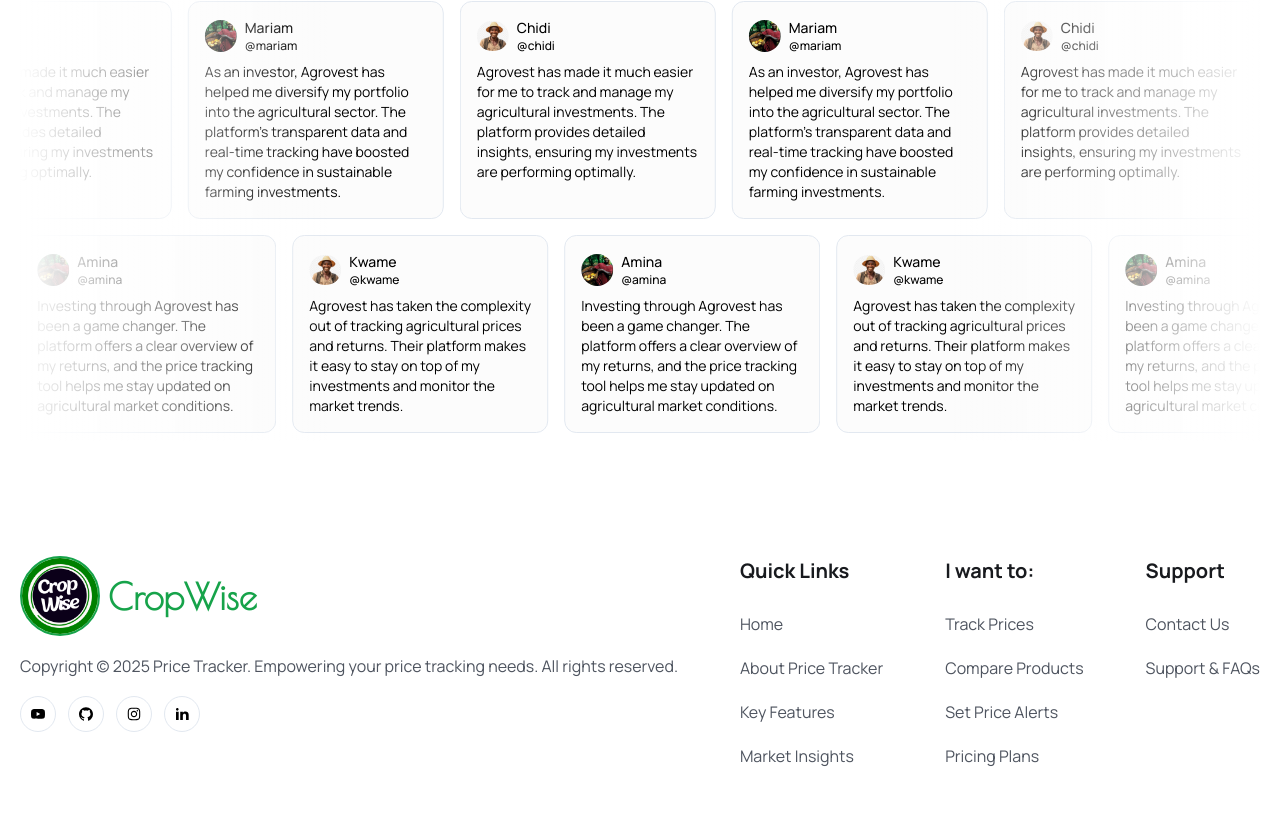
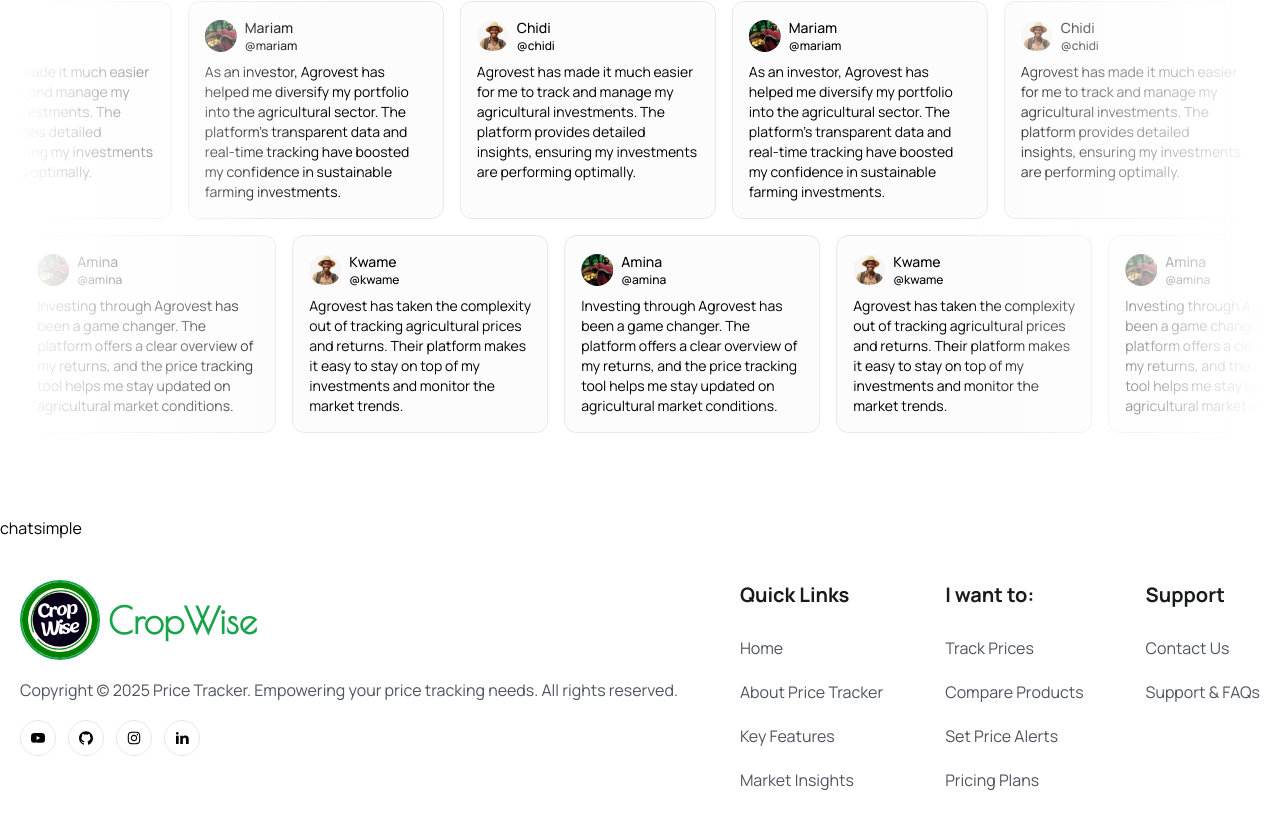
Before and after one commit to oluwolefsamson/CP-CLIENT, a React (Vite) app: page / in a window 1280 px wide. Shown: the part 8328-9156 px from the top of the page. Built offline with nearby package versions, Linux system fonts and the light colour scheme; a web font is replaced by a local one.

Commit message:
AI BOT ADDED

```diff
--- a/src/pages/LandingPage/Home.jsx
+++ b/src/pages/LandingPage/Home.jsx
@@ -1,5 +1,4 @@
 import React, { useEffect } from "react";
-
 import About from "../../components/LandingPage/About/About";
 import faqImg from "../../../src/assets/images/faqs.jpeg";
 import FaqList from "../../components/LandingPage/Faq/FaqList";
@@ -127,7 +126,7 @@ const Home = () => {
       </section>
 
       {/* ChatSimple AI Chatbot */}
-      {/* <chat-bot
+      <chat-bot
         platform_id="7f9c4059-744b-471b-a7ce-a40664ca152d"
         user_id="494d6d1e-a30f-49cd-9bd7-91fb96399ee4"
         chatbot_id="0b89a0db-af54-42ea-aeeb-87c325948bad"
@@ -135,7 +134,7 @@ const Home = () => {
         <a href="https://www.chatsimple.ai/?utm_source=widget&utm_medium=referral">
           chatsimple
         </a>
-      </chat-bot> */}
+      </chat-bot>
     </>
   );
 };
```
